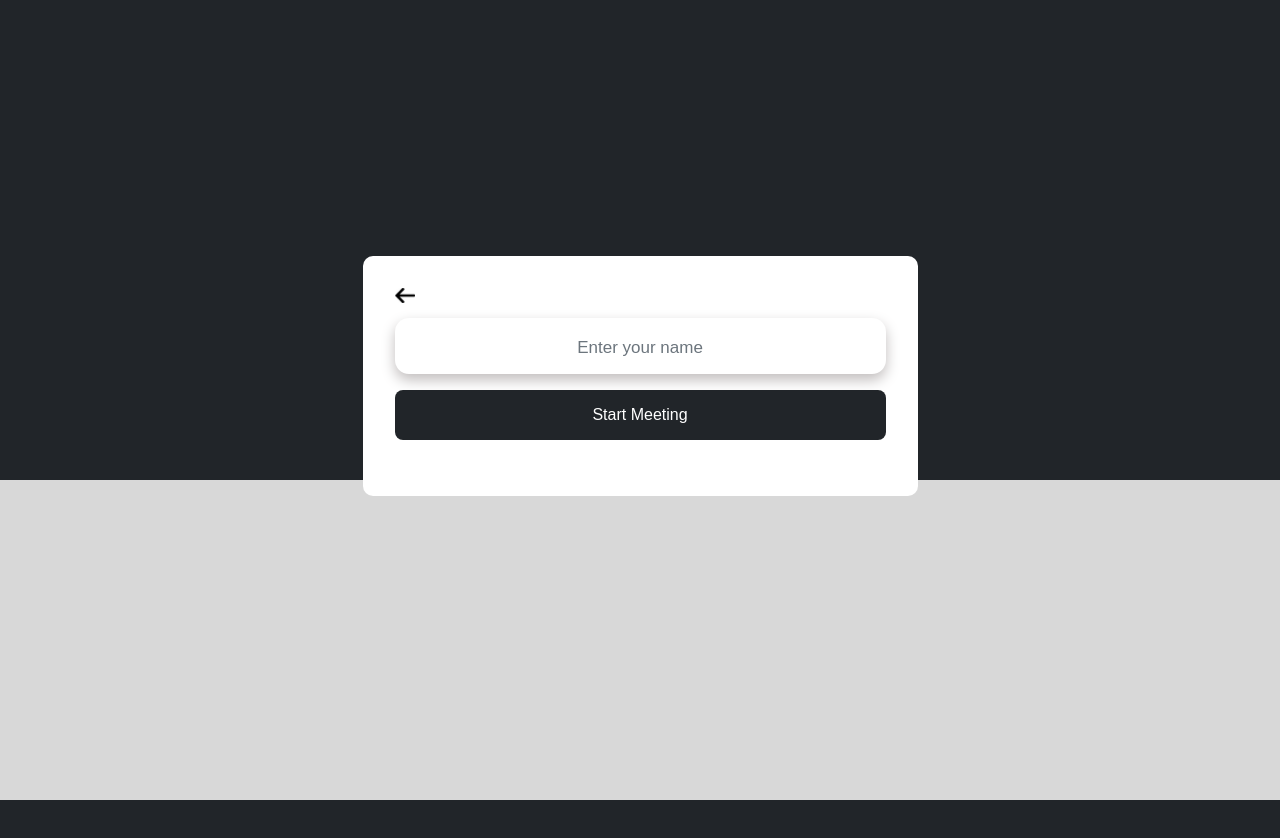
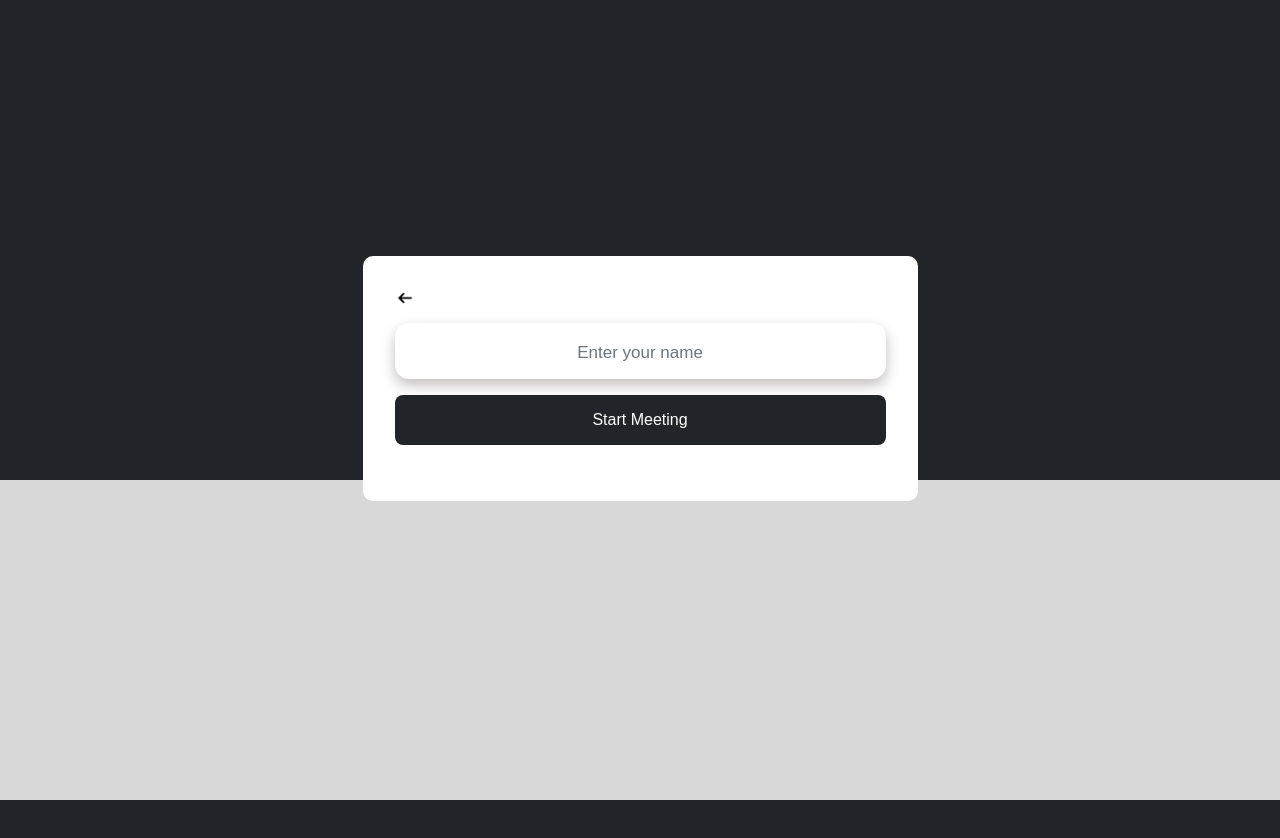
Before and after one commit to bipindhingra/vc, a website: page index.html in a window 1280 px wide. Both pictures are taken after a click on the button "Create new meeting". Drawn offline with nearby package versions, Linux system fonts and the light colour scheme; a web font is replaced by a local one.

Commit message:
Add files via upload

```diff
--- a/index.html
+++ b/index.html
@@ -24,7 +24,7 @@ body{
       </div>
       <div id='box2' class='hidden'>
           <div class='backArrow' style='margin-bottom:15px;cursor:pointer'>
-            <a onclick="showBox1();"><img src='ar.jpg' style='width:20px'/></a>
+            <a onclick="showBox1();"><img src='ar.png' style='width:20px'/></a>
           </div>
           <div class="form-group">
           <input required="" class="form-control form-control-lg" id="lroomname" name="name" placeholder="Enter your name" type="text" value="">
```
